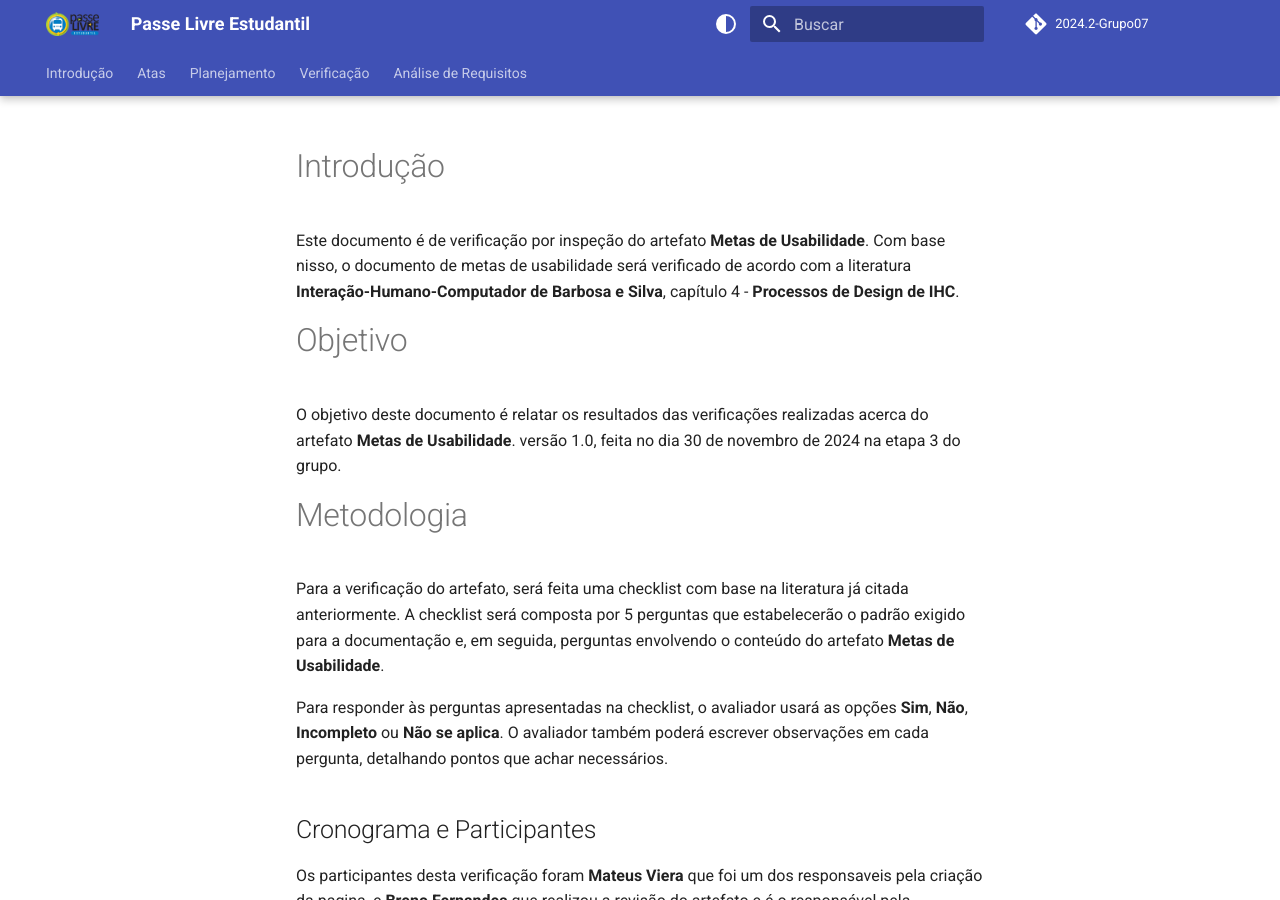
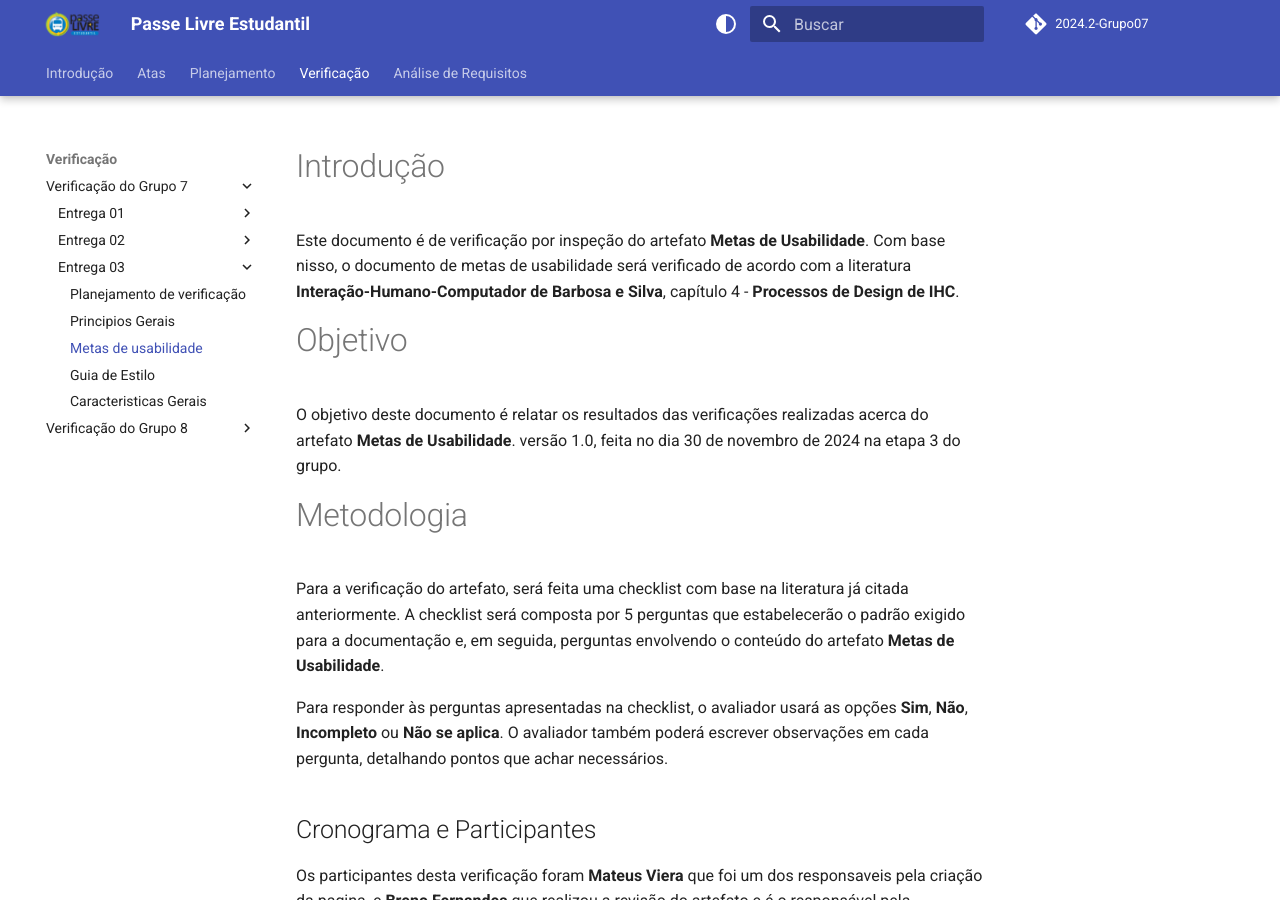
Before and after one commit to Interacao-Humano-Computador/2024.2-PasseLivreEstudantil, an MkDocs documentation site: the page built from docs/verificacoes/grupo07/entrega03/metasdeUsabilidade.md, in a window 1280 px wide and 900 px high. Built offline with MkDocs 1.6.1 and Material for MkDocs 9.7.7, drawn with Linux system fonts in a browser that asks for light colours; comment, search, counter and statistics services are not loaded; the version menu is left out.

Commit message:
Adicionando correções

```diff
--- a/mkdocs.yml
+++ b/mkdocs.yml
@@ -66,7 +66,12 @@ nav:
               - Cenários: verificacoes/grupo07/entrega02/cenarios.md
               - Perfil do Usuário: verificacoes/grupo07/entrega02/perfildeUsuario.md
               - Analise de tarefas: verificacoes/grupo07/entrega02/analisedeTarefas.md
-
+          - Entrega 03:
+              - Planejamento de verificação: verificacoes/grupo07/entrega03/planejamentoVerificacaoEntrega3.md
+              - Principios Gerais: verificacoes/grupo07/entrega03/principiosGerais.md
+              - Metas de usabilidade: verificacoes/grupo07/entrega03/metasdeUsabilidade.md
+              - Guia de Estilo: verificacoes/grupo07/entrega03/guiadeEstilo.md
+              - Caracteristicas Gerais: verificacoes/grupo07/entrega03/caracteristicasGerais.md
       - Verificação do Grupo 8:
           - Entrega 01:
               - Inspeção: verificacoes/grupo08/entrega01/verificacaoGrupo08.md
@@ -81,6 +86,7 @@ nav:
               - Cenários: verificacoes/grupo08/entrega02/cenarios.md
               - Perfil do Usuário: verificacoes/grupo08/entrega02/perfildeUsuario.md
               - Analise de tarefas: verificacoes/grupo08/entrega02/analisedeTarefas.md
+
   - Análise de Requisitos:
       - Aspectos Éticos: analisedeRequsitos/aspectosEticos.md
       - Perfíl de Usuario: analisedeRequsitos/perfildeUsuario.md
@@ -92,6 +98,7 @@ nav:
       - Principios Gerais: analisedeRequsitos/principiosGerais.md
       - Metas de Usabilidade: analisedeRequsitos/metas_de_usabilidade.md
       - Guia de estilo: analisedeRequsitos/guiaDeEstilo.md
+      - Caracteristicas Gerais: analisedeRequsitos/caracteristicas.md
 
 
 extra:
```
Also changed, not shown: docs/verificacoes/grupo07/entrega03/planejamentoVerificacaoEntrega3.md (added, +75 -0 lines).
